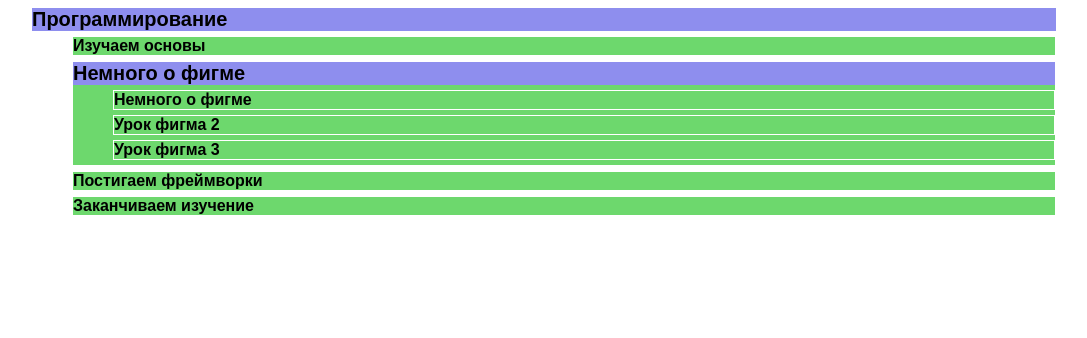
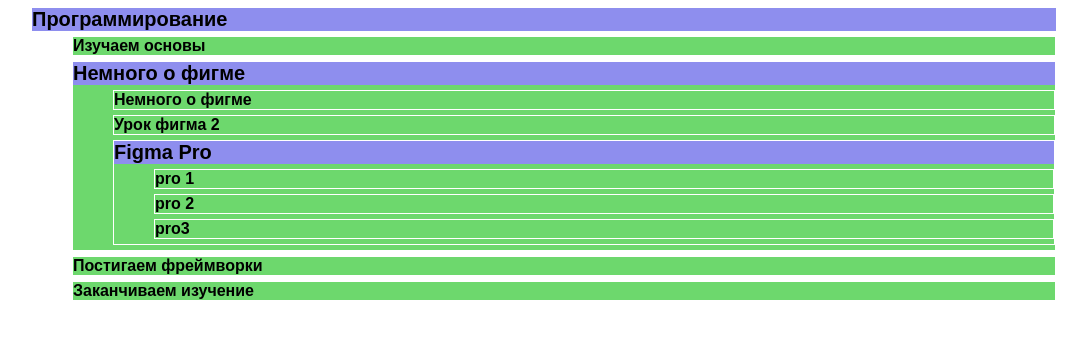
Before and after one commit to SWDevStudio/drag-vue, a Nuxt app: page / in a window 1280 px wide. Shown: the top 338 px of the page, without its empty margins (96-1183 px from the left). Built offline with nearby package versions, Linux system fonts and the light colour scheme.

Commit message:
Добавил еще 1 уровень вложенности

```diff
--- a/components/vTreeList.vue
+++ b/components/vTreeList.vue
@@ -31,7 +31,10 @@
               items: [
                 'Немного о фигме',
                 'Урок фигма 2',
-                'Урок фигма 3'
+                {
+                  title: 'Figma Pro',
+                  items: ['pro 1', 'pro 2', 'pro3']
+                }
               ]
             },
             'Постигаем фреймворки',
```
